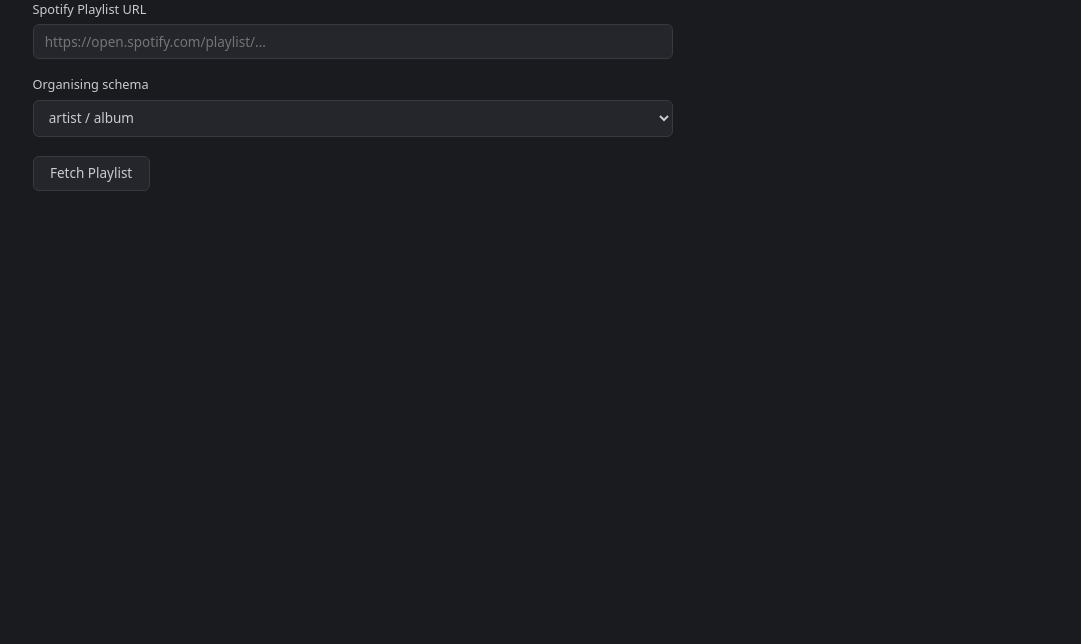
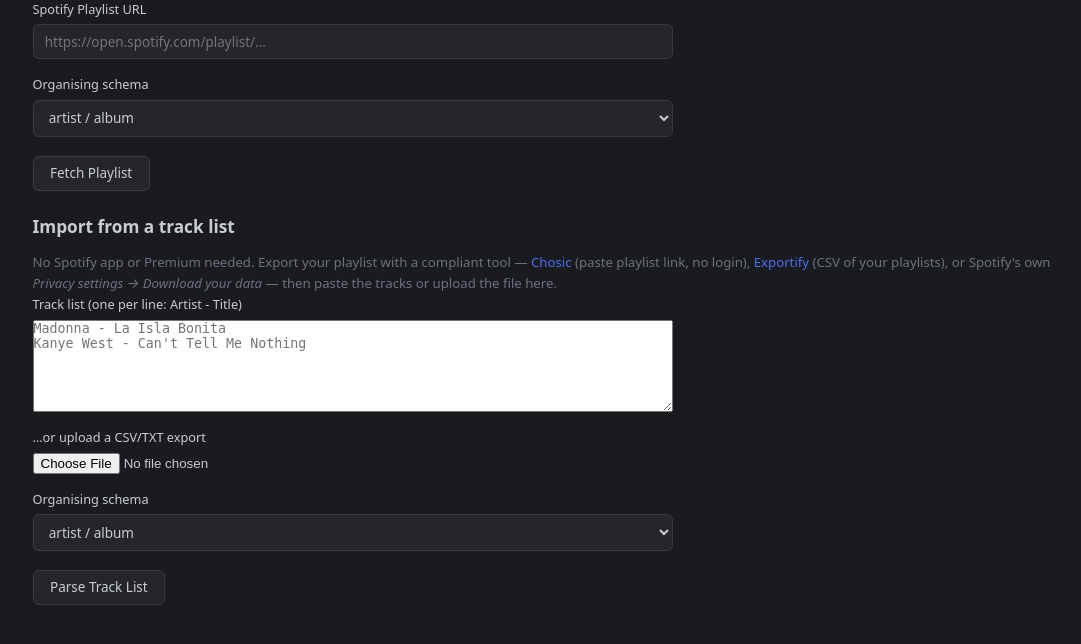
Before and after one commit to generalpurpose123/music-library, a FastAPI app: page /sync in a window 1280 px wide. Shown: the part 136-780 px from the top of the page, without its empty margins (80-1161 px from the left). Run offline with FastAPI, Linux system fonts and the light colour scheme.

Commit message:
feat: Spotify-API-free playlist import (paste or upload a track list)
Spotify now requires the app owner to have Premium for dev-mode API
access, so add an import path that needs no app registration at all:
export the playlist with a compliant tool (Chosic, Exportify, or
Spotify's privacy data export) and paste/upload the result.

- New parse_track_list module: "Artist - Title" text lines (hyphen or
  en/em dash, split once, hyphenated names safe) and CSV with
  header-based column detection (Exportify/Chosic aliases, delimiter
  sniffing); TrackListParseError for helpful failures
- New POST /import/parse endpoint routing file content by header sniff,
  rendering the same confirm fragment as /sync/fetch; the confirm form
  posts to the existing /sync/start job machinery unchanged
- Factor the confirm fragment into _render_track_confirm and html.escape
  all user-controlled values (fixes pre-existing unescaped output in the
  Spotify flow's track table)
- Sync page: new import section with textarea, file upload, schema
  select, and links to the compliant export routes; README section incl.
  the dev-mode Premium requirement note
- 15 unit tests for the parsers (incl. non-Latin titles)

Co-Authored-By: Claude Fable 5 <noreply@anthropic.com>

```diff
--- a/app/models/exceptions/__init__.py
+++ b/app/models/exceptions/__init__.py
@@ -15,3 +15,6 @@ class LibraryError(MusicLibraryError):
 
 class CredentialsError(MusicLibraryError):
     """Raised when required API credentials are missing or invalid."""
+
+class TrackListParseError(MusicLibraryError):
+    """Raised when a pasted or uploaded track list cannot be parsed."""
--- a/frontend/server.py
+++ b/frontend/server.py
@@ -3,6 +3,7 @@ music-library web frontend — FastAPI + HTMX
 Run with: uvicorn frontend.server:app --reload
 """
 import asyncio
+import html
 import json
 import logging
 import os
@@ -15,7 +16,7 @@ from pathlib import Path
 from typing import Any
 
 from dotenv import load_dotenv, set_key
-from fastapi import BackgroundTasks, FastAPI, Form, Request
+from fastapi import BackgroundTasks, FastAPI, File, Form, Request, UploadFile
 from fastapi.responses import HTMLResponse, RedirectResponse
 from fastapi.staticfiles import StaticFiles
 from fastapi.templating import Jinja2Templates
@@ -295,16 +296,23 @@ async def sync_fetch(
         return HTMLResponse('<div class="warning">No tracks found in this playlist.</div>')
 
     schema_list = [s.strip() for s in schema.split("/") if s.strip()]
+    return HTMLResponse(_render_track_confirm(tracks, schema_list, wildcard))
+
+
+def _render_track_confirm(tracks: list[dict], schema_list: list[str], wildcard: str) -> str:
+    """Render the review-table + start-form fragment shared by the Spotify
+    fetch and the track-list import. All user-controlled values are escaped."""
     rows_html = "\n".join(
-        f"<tr><td>{i+1}</td><td>{t.get('title','')}</td><td>{t.get('artist','')}</td></tr>"
+        f"<tr><td>{i+1}</td>"
+        f"<td>{html.escape(t.get('title',''))}</td>"
+        f"<td>{html.escape(t.get('artist',''))}</td></tr>"
         for i, t in enumerate(tracks)
     )
+    tracks_json = html.escape(json.dumps(tracks), quote=True)
+    schema_json = html.escape(json.dumps(schema_list), quote=True)
+    wildcard_safe = html.escape(wildcard, quote=True)
 
-    tracks_json = json.dumps(tracks)
-    schema_json = json.dumps(schema_list)
-    wildcard_safe = wildcard.replace('"', "&quot;")
-
-    return HTMLResponse(f"""
+    return f"""
 <div id="fetch-result">
   <p class="success">{len(tracks)} tracks found.</p>
   <div class="table-wrap">
@@ -314,13 +322,49 @@ async def sync_fetch(
     </table>
   </div>
   <form method="post" action="/sync/start" class="start-form">
-    <input type="hidden" name="playlist_json" value="{tracks_json.replace('"', '&quot;')}">
-    <input type="hidden" name="schema_json" value="{schema_json.replace('"', '&quot;')}">
+    <input type="hidden" name="playlist_json" value="{tracks_json}">
+    <input type="hidden" name="schema_json" value="{schema_json}">
     <input type="hidden" name="wildcard" value="{wildcard_safe}">
     <button type="submit" class="btn-primary">Start Sync ({len(tracks)} tracks)</button>
   </form>
 </div>
-""")
+"""
+
+
+@app.post("/import/parse", response_class=HTMLResponse)
+async def import_parse(
+    tracklist_text: str = Form(""),
+    file: UploadFile | None = File(None),
+    schema: str = Form("artist/album"),
+    wildcard: str = Form(""),
+):
+    """Parse a pasted or uploaded track list (no Spotify API involved) and
+    render the same confirmation fragment as /sync/fetch."""
+    from app.controllers.playlist_aquisition.parse_track_list import (
+        parse_track_csv,
+        parse_track_list,
+    )
+    from app.models.exceptions import TrackListParseError
+
+    try:
+        if file is not None and file.filename:
+            content = (await file.read()).decode("utf-8", errors="replace")
+            # Route by content, not extension: a Chosic .txt export is really
+            # "Artist - Title" lines, while .csv exports have a header row.
+            first_line = content.lstrip().splitlines()[0].lower() if content.strip() else ""
+            if "," in first_line and ("artist" in first_line or "track" in first_line or "song" in first_line):
+                tracks = parse_track_csv(content)
+            else:
+                tracks = parse_track_list(content)
+        elif tracklist_text.strip():
+            tracks = parse_track_list(tracklist_text)
+        else:
+            return HTMLResponse('<div class="error">Paste a track list or choose a file to upload.</div>')
+    except TrackListParseError as exc:
+        return HTMLResponse(f'<div class="error">{html.escape(str(exc))}</div>')
+
+    schema_list = [s.strip() for s in schema.split("/") if s.strip()]
+    return HTMLResponse(_render_track_confirm(tracks, schema_list, wildcard))
 
 
 @app.post("/sync/start")
--- a/frontend/templates/sync.html
+++ b/frontend/templates/sync.html
@@ -36,6 +36,53 @@
   </div>
 </form>
 
+<h2>Import from a track list</h2>
+<p class="muted">
+  No Spotify app or Premium needed. Export your playlist with a compliant tool —
+  <a href="https://www.chosic.com/spotify-playlist-exporter/" target="_blank" rel="noopener">Chosic</a> (paste playlist link, no login),
+  <a href="https://exportify.net/" target="_blank" rel="noopener">Exportify</a> (CSV of your playlists), or
+  Spotify's own <em>Privacy settings &rarr; Download your data</em> —
+  then paste the tracks or upload the file here.
+</p>
+
+<form id="import-form"
+      hx-post="/import/parse"
+      hx-target="#fetch-result"
+      hx-swap="innerHTML"
+      hx-indicator="#import-spinner"
+      hx-encoding="multipart/form-data">
+
+  <div class="form-group">
+    <label for="tracklist_text">Track list (one per line: Artist - Title)</label>
+    <textarea id="tracklist_text" name="tracklist_text" rows="6" class="input-wide"
+              placeholder="Madonna - La Isla Bonita&#10;Kanye West - Can't Tell Me Nothing"></textarea>
+  </div>
+
+  <div class="form-group">
+    <label for="tracklist_file">…or upload a CSV/TXT export</label>
+    <input type="file" id="tracklist_file" name="file" accept=".csv,.txt,text/csv,text/plain">
+  </div>
+
+  <div class="form-group">
+    <label for="import_schema">Organising schema</label>
+    <select id="import_schema" name="schema" onchange="toggleImportWildcard(this.value)">
+      <option value="artist/album">artist / album</option>
+      <option value="artist">artist only</option>
+      <option value="artist/album/wildcard">artist / album / wildcard</option>
+    </select>
+  </div>
+
+  <div class="form-group" id="import-wildcard-group" style="display:none">
+    <label for="import_wildcard">Wildcard folder name</label>
+    <input type="text" id="import_wildcard" name="wildcard" placeholder="e.g. Favourites">
+  </div>
+
+  <div class="form-actions">
+    <button type="submit" class="btn-secondary">Parse Track List</button>
+    <span id="import-spinner" class="htmx-indicator spinner">Parsing...</span>
+  </div>
+</form>
+
 <div id="fetch-result"></div>
 
 <script>
@@ -43,5 +90,9 @@ function toggleWildcard(val) {
   document.getElementById('wildcard-group').style.display =
     val.includes('wildcard') ? 'block' : 'none';
 }
+function toggleImportWildcard(val) {
+  document.getElementById('import-wildcard-group').style.display =
+    val.includes('wildcard') ? 'block' : 'none';
+}
 </script>
 {% endblock %}
```
Also changed, not shown: app/controllers/playlist_aquisition/parse_track_list.py (added, +112 -0 lines), tests/test_app/test_controllers/test_parse_track_list.py (added, +96 -0 lines), README.md.
